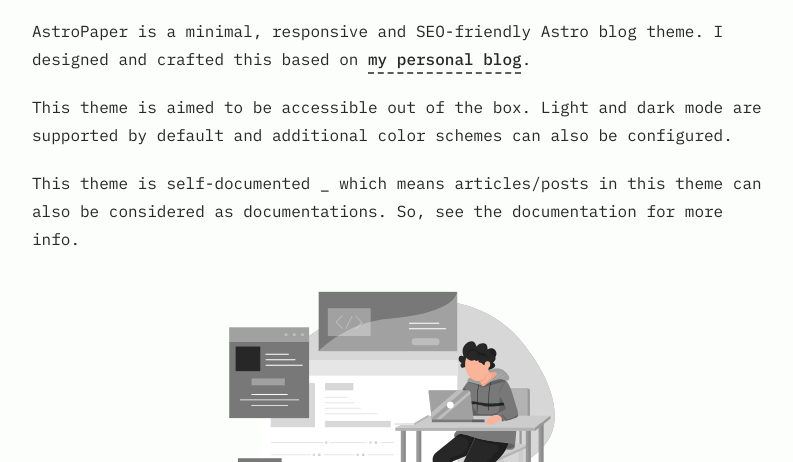
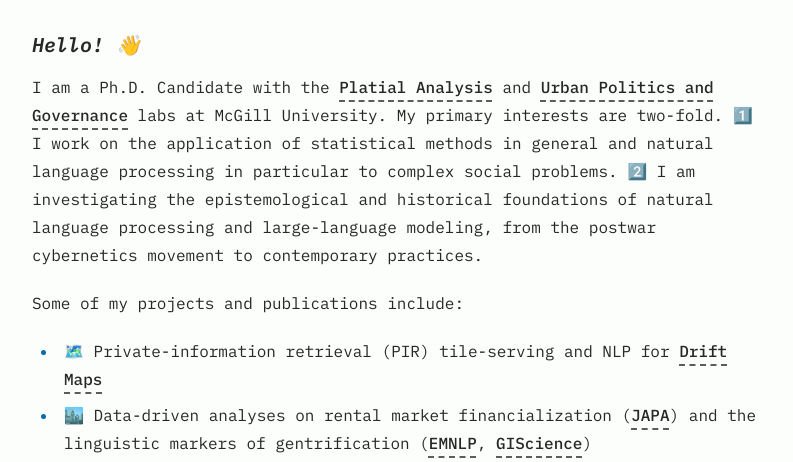
Before and after one commit to maybemkl/mikaelbrunila.com, an Astro site: page /about in a window 1280 px wide. Shown: the part 324-786 px from the top of the page, without its empty margins (240-1033 px from the left). Built offline with nearby package versions, Linux system fonts and the light colour scheme; Astro itself is replaced by a stand-in of ours.

Commit message:
first small mods

```diff
--- a/src/pages/about.md
+++ b/src/pages/about.md
@@ -3,12 +3,16 @@
 title: "About"
 ---
 
-AstroPaper is a minimal, responsive and SEO-friendly Astro blog theme. I designed and crafted this based on [my personal blog](https://satnaing.dev/blog).
+### Hello! 👋
 
-This theme is aimed to be accessible out of the box. Light and dark mode are supported by
-default and additional color schemes can also be configured.
+I am a Ph.D. Candidate with the [Platial Analysis](https://platial.science/) and [Urban Politics and Governance](https://upgo.lab.mcgill.ca/) labs at McGill University. My primary interests are two-fold. 1️⃣ I work on the application of statistical methods in general and natural language processing in particular to complex social problems. 2️⃣ I am investigating the epistemological and historical foundations of natural language processing and large-language modeling, from the postwar cybernetics movement to contemporary practices.
 
-This theme is self-documented \_ which means articles/posts in this theme can also be considered as documentations. So, see the documentation for more info.
+Some of my projects and publications include:
+
+- 🗺️ Private-information retrieval (PIR) tile-serving and NLP for [Drift Maps](https://driftmaps.net/)
+- 🏙️ Data-driven analyses on rental market financialization ([JAPA](https://www.tandfonline.com/doi/full/10.1080/01944363.2022.2126382)) and the linguistic markers of gentrification ([EMNLP](https://arxiv.org/abs/2310.15302), [GIScience](https://drops.dagstuhl.de/opus/volltexte/2023/18911/pdf/LIPIcs-GIScience-2023-16.pdf))
+- 📖 Genealogical and critical work on the epistemological foundations of distributional semantics ([NAACL](https://aclanthology.org/2022.naacl-main.327/))
+
 
 <div>
   <img src="/assets/dev.svg" class="sm:w-1/2 mx-auto" alt="coding dev illustration">
```
Also changed, not shown: 1 other file.
